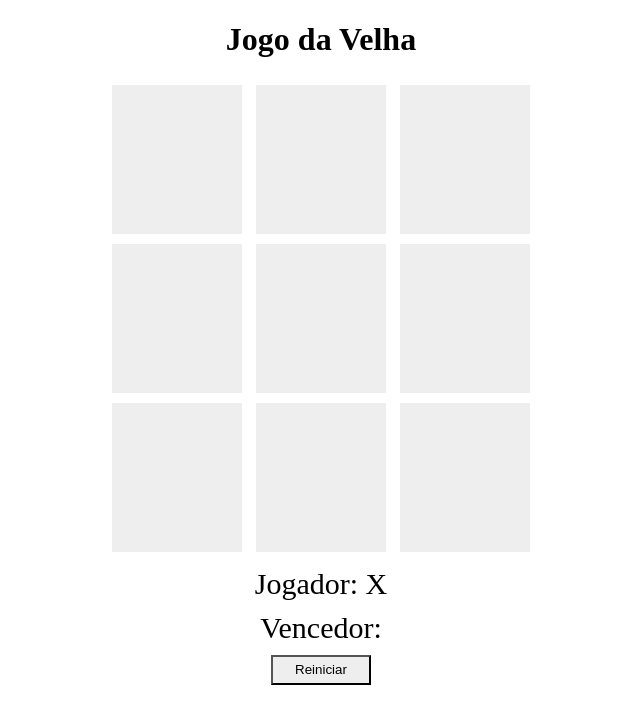
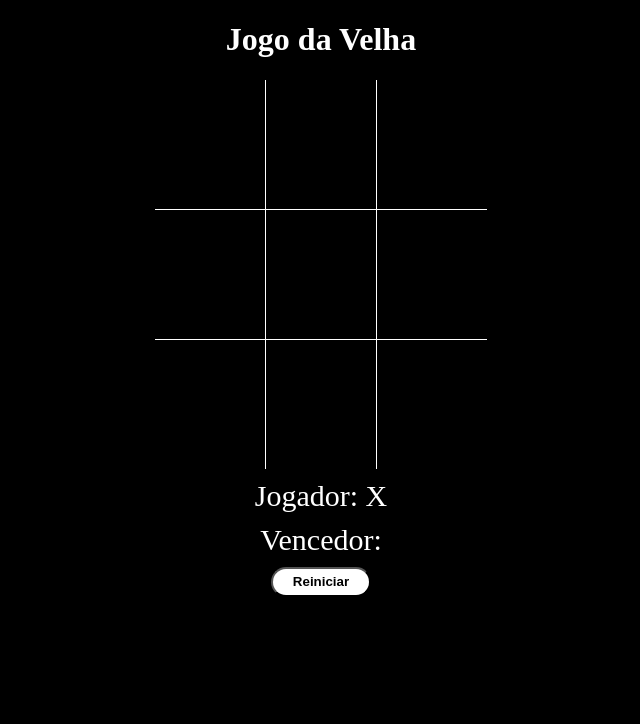
Before and after one commit to GustavoFFLima/Jogo-da-Velha-DIO---ORBI, a plain HTML site: page index.html in a window 1280 px wide. Both pictures are taken after a click on the button "Reiniciar". Shown: the whole page, without its empty margins (319-959 px from the left). Drawn offline with Linux system fonts and the light colour scheme.

Commit message:
Add files via upload

```diff
--- a/index.html
+++ b/index.html
@@ -14,19 +14,13 @@
     Jogo da Velha
 </h1>
 
-<div>
-    <div id="1" class="quadrado" onclick="escolherQuadrado(this.id)">-</div>
-    <div id="2" class="quadrado" onclick="escolherQuadrado(this.id)">-</div>
+<div class="board">
+        <div id="1" class="quadrado x" onclick="escolherQuadrado(this.id)">-</div>
+        <div id="2" class="quadrado o" onclick="escolherQuadrado(this.id)">-</div>
         <div id="3" class="quadrado" onclick="escolherQuadrado(this.id)">-</div>
-</div>
-
-<div>
         <div id="4" class="quadrado" onclick="escolherQuadrado(this.id)">-</div>
         <div id="5" class="quadrado" onclick="escolherQuadrado(this.id)">-</div>
         <div id="6" class="quadrado" onclick="escolherQuadrado(this.id)">-</div>
-</div>
-
-<div>
         <div id="7" class="quadrado" onclick="escolherQuadrado(this.id)">-</div>
         <div id="8" class="quadrado" onclick="escolherQuadrado(this.id)">-</div>
         <div id="9" class="quadrado" onclick="escolherQuadrado(this.id)">-</div>
--- a/style.css
+++ b/style.css
@@ -1,28 +1,49 @@
 body {
     text-align: center;
+    background: black;
+    color: white;
+}
+
+.board {
+    display: grid;
+    justify-content: center;
+    align-content: center;
+    grid-template-columns: repeat(3, auto);
 }
 
 .quadrado {
     text-align: center;
     width: 50px;
-    background: #eee;
-    display: inline-block;
-    padding: 40px;
+    padding: 30px;
     font-size: 60px;
-    margin: 5px;
     cursor: pointer;
-    color: #eee;
+    background: black;
+    color: black;
+    border: 1px white solid;
+    border-top: none;
+    border-right: none;
+}
+
+.quadrado:nth-child(3n +1) {
+    border-left: none;
+}
+
+.quadrado:nth-child(n + 7) {
+    border-bottom: none;
 }
 
 .jogador, .vencedor {
     font-size: 30px;
     margin-top: 10px;
+    color: white;
 }
 
 button {
     margin-top: 10px;
     width: 100px;
     height: 30px;
-    background: #eee;
+    background: white;
     cursor: pointer;
+    border-radius: 15px;
+    font-weight: bold;
 }
--- a/velha.js
+++ b/velha.js
@@ -15,7 +15,7 @@ function escolherQuadrado(id) {
     }
 
     quadrado.innerHTML = jogador;
-    quadrado.style.color = '#000';
+    quadrado.style.color = '#FFF';
 
     if (jogador === 'X') {
         jogador = 'O';
@@ -97,9 +97,9 @@ function mudarVencedor(quadrado) {
 }
 
 function mudaCorQuadrado(quadrado1, quadrado2, quadrado3) {
-    quadrado1.style.background = '#0f0';
-    quadrado2.style.background = '#0f0';
-    quadrado3.style.background = '#0f0';
+    quadrado1.style.background = '#8313ED';
+    quadrado2.style.background = '#8313ED';
+    quadrado3.style.background = '#8313ED';
 }
 
 function checaSequencia(quadrado1, quadrado2, quadrado3) {
@@ -119,8 +119,8 @@ function reiniciar()
 
     for (var i = 1; i <= 9; i++) {
         var quadrado = document.getElementById(i);
-        quadrado.style.background = '#eee';
-        quadrado.style.color = '#eee';
+        quadrado.style.background = 'black';
+        quadrado.style.color = 'black';
         quadrado.innerHTML = '-';
     }
 
```
Lines whose indentation alone changed are shown as unchanged.
